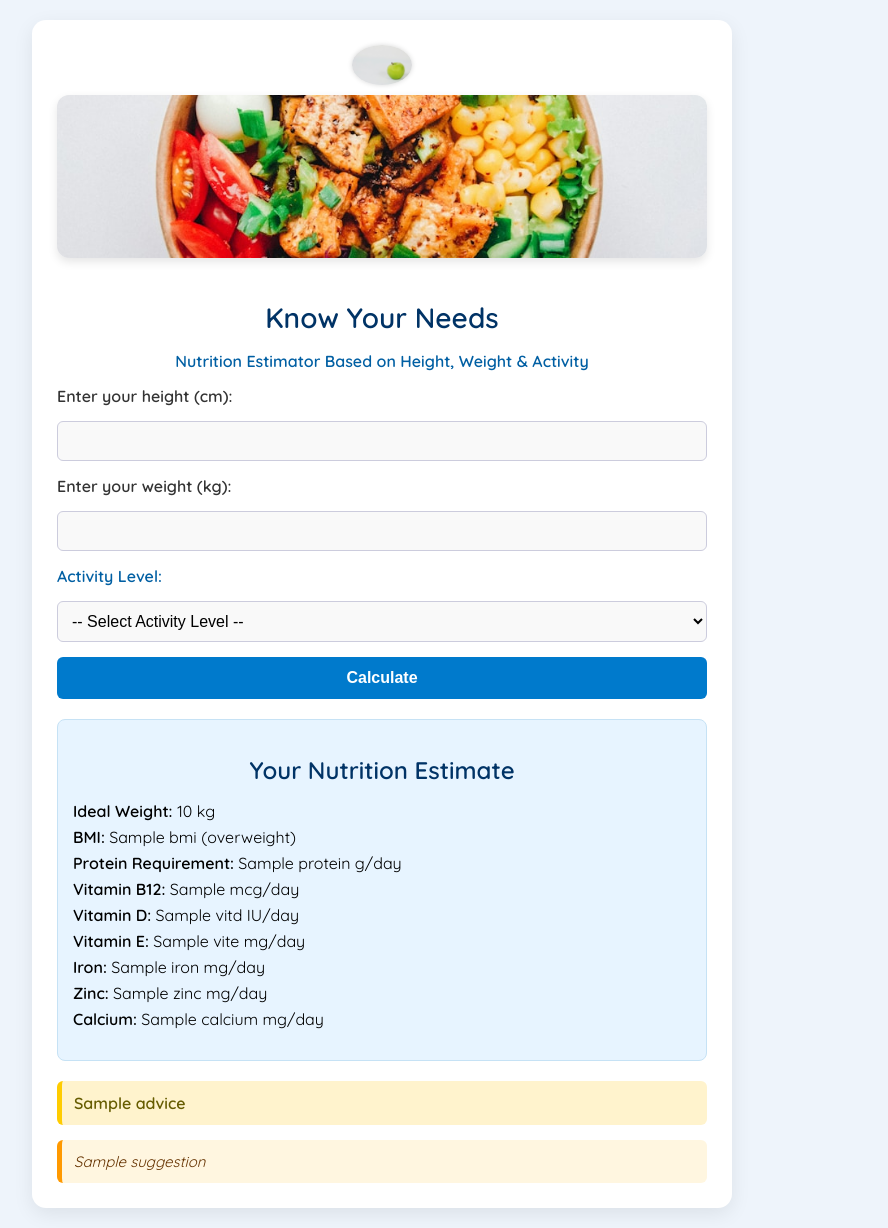
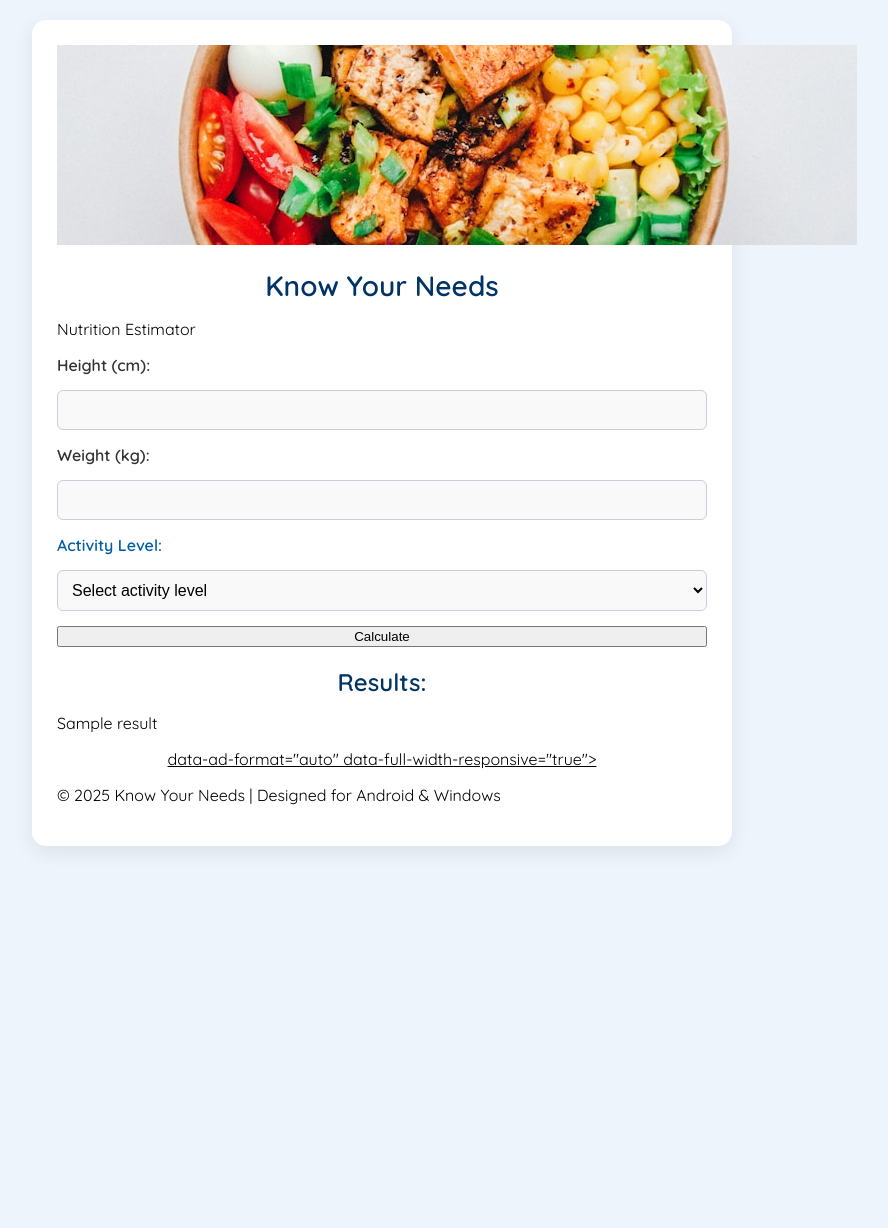
Before and after one commit to ritesh3478/know-your-needs, a Flask app: template templates/index.html in a window 1280 px wide. Shown: the whole page, without its empty margins (258-1146 px from the left). After the commit the page ends 848 px from the top, so only its background shows below. Run offline with Flask 3, Linux system fonts and the light colour scheme; the template is opened without the code that fills it: most values are stand-ins (such as "Sample title", 1, 10 or a date in 2020).

Commit message:
Updated app.py for 0.0.0.0 and new features

```diff
--- a/app.py
+++ b/app.py
@@ -2,101 +2,97 @@
 
 app = Flask(__name__)
 
-@app.route('/', methods=['GET', 'POST'])
+# Nutrient multipliers per kg (estimated average)
+NUTRIENT_RATIOS = {
+    'protein': {
+        'sedentary': 0.8,
+        'light': 1.0,
+        'moderate': 1.2,
+        'active': 1.5,
+        'athlete': 1.8
+    },
+    'vitamin_b12_mcg': 0.002,
+    'vitamin_d_iu': 10,
+    'vitamin_e_mg': 0.2,
+    'iron_mg': 0.3,
+    'zinc_mg': 0.25,
+    'calcium_mg': 12
+}
+
+def calculate_ideal_weight(height_cm):
+    return round((height_cm - 100 + (height_cm - 150) / 4), 2)
+
+def get_bmi_status(bmi):
+    if bmi < 18.5:
+        return "underweight"
+    elif 18.5 <= bmi < 25:
+        return "normal"
+    else:
+        return "overweight"
+
+@app.route("/", methods=["GET", "POST"])
 def index():
-    results = None
-
-    if request.method == 'POST':
+    result = ""
+    if request.method == "POST":
         try:
-            height = float(request.form['height'])
-            weight = float(request.form['weight'])
-            activity = request.form['activity']
+            height = float(request.form["height"])
+            weight = float(request.form["weight"])
+            activity = request.form["activity"]
 
             if height > 250 or weight > 400:
-                results = {
-                    'advice': "Your input values are beyond standard health limits. Please consult a doctor for professional guidance.",
-                    'suggestion': None
-                }
-                return render_template('index.html', results=results)
+                result = "Your height or weight exceeds standard health ranges. Please consult a healthcare provider for personalized guidance."
+                return render_template("index.html", result=result)
 
-            # Calculate Ideal Weight (Broca’s Index)
-            ideal_weight = round((height - 100) - (height - 100) * 0.1, 1)
+            height_m = height / 100
+            bmi = round(weight / (height_m ** 2), 2)
+            bmi_status = get_bmi_status(bmi)
+            ideal_weight = calculate_ideal_weight(height)
 
-            # BMI
-            height_m = height / 100
-            bmi = round(weight / (height_m ** 2), 1)
+            if bmi_status == "overweight":
+                base_weight = ideal_weight
+                weight_basis = "(based on ideal weight due to overweight)"
+            else:
+                base_weight = weight
+                weight_basis = "(based on actual weight)"
 
-            # BMI Category
-            if bmi < 18.5:
-                bmi_status = "Underweight"
-            elif 18.5 <= bmi < 25:
-                bmi_status = "Normal"
-            elif 25 <= bmi < 30:
-                bmi_status = "Overweight"
-            else:
-                bmi_status = "Obese"
+            protein_per_kg = NUTRIENT_RATIOS['protein'].get(activity, 0.8)
+            protein = round(protein_per_kg * base_weight, 2)
 
-            # Protein Requirement (based on actual/ideal weight)
-            if bmi >= 25:
-                base_weight = ideal_weight  # use ideal weight if overweight
-            else:
-                base_weight = weight  # use actual weight if underweight/normal
-
-            activity_factors = {
-                'sedentary': 0.8,
-                'light': 1.0,
-                'moderate': 1.3,
-                'active': 1.6,
-                'athlete': 1.8
+            vitamins = {
+                'Vitamin B12 (mcg)': round(NUTRIENT_RATIOS['vitamin_b12_mcg'] * base_weight, 2),
+                'Vitamin D (IU)': round(NUTRIENT_RATIOS['vitamin_d_iu'] * base_weight, 2),
+                'Vitamin E (mg)': round(NUTRIENT_RATIOS['vitamin_e_mg'] * base_weight, 2),
+                'Iron (mg)': round(NUTRIENT_RATIOS['iron_mg'] * base_weight, 2),
+                'Zinc (mg)': round(NUTRIENT_RATIOS['zinc_mg'] * base_weight, 2),
+                'Calcium (mg)': round(NUTRIENT_RATIOS['calcium_mg'] * base_weight, 2)
             }
 
-            factor = activity_factors.get(activity, 1.0)
-            protein = round(base_weight * factor, 1)
+            activity_advice = ""
+            if activity in ["sedentary", "light"]:
+                activity_advice = (
+                    "🟡 Consider increasing your physical activity for better health. "
+                    "Even 30 minutes a day of light walking can improve wellbeing."
+                )
 
-            # Other vitamins/minerals (basic adult RDA)
-            b12 = 2.4
-            vitd = 600
-            vite = 15
-            iron = 8 if gender_assumed_male() else 18
-            zinc = 11
-            calcium = 1000
+            result = (
+                f"🔍 Your BMI is {bmi} ({bmi_status}).<br>"
+                f"🎯 Ideal weight: {ideal_weight} kg<br>"
+                f"🍗 Protein needed: {protein} g {weight_basis}<br><br>"
+            )
 
-            # Advice
-            advice = None
-            suggestion = None
+            result += "<b>🔬 Suggested Micronutrients:</b><br>"
+            for nutrient, value in vitamins.items():
+                result += f"• {nutrient}: {value}<br>"
 
-            if bmi < 18.5 or bmi > 30:
-                advice = "⚠️ Your BMI indicates a health risk. Please consult a healthcare professional."
+            if bmi_status != "normal":
+                result += f"<br>⚠️ Your weight is considered {bmi_status}. Please consult a doctor or certified nutritionist for tailored advice.<br>"
 
-            if activity in ['sedentary', 'light']:
-                suggestion = "💡 Consider at least 30 minutes of moderate physical activity daily and balanced meals."
+            if activity_advice:
+                result += f"<br>{activity_advice}"
+        except Exception as e:
+            result = f"Error: {str(e)}"
 
-            results = {
-                'ideal_weight': ideal_weight,
-                'bmi': bmi,
-                'bmi_status': bmi_status,
-                'protein': protein,
-                'b12': b12,
-                'vitd': vitd,
-                'vite': vite,
-                'iron': iron,
-                'zinc': zinc,
-                'calcium': calcium,
-                'advice': advice,
-                'suggestion': suggestion
-            }
+    return render_template("index.html", result=result)
 
-        except ValueError:
-            results = {
-                'advice': "Invalid input. Please enter numerical values only.",
-                'suggestion': None
-            }
-
-    return render_template('index.html', results=results)
-
-# Optional logic — assumes male for iron requirement (can be expanded later)
-def gender_assumed_male():
-    return True
-
-if __name__ == '__main__':
+if __name__ == "__main__":
     app.run(host='0.0.0.0', port=5000, debug=True)
--- a/requirements.txt
+++ b/requirements.txt
@@ -2,7 +2,9 @@
 click==8.2.1
 colorama==0.4.6
 Flask==3.1.1
+gunicorn==23.0.0
 itsdangerous==2.2.0
 Jinja2==3.1.6
 MarkupSafe==3.0.2
+packaging==25.0
 Werkzeug==3.1.3
--- a/templates/index.html
+++ b/templates/index.html
@@ -4,36 +4,37 @@
     <meta charset="UTF-8">
     <title>Know Your Needs - Nutrition Estimator</title>
 
-    <!-- Link to your CSS -->
+    <!-- ✅ Google AdSense Script -->
+    <script async src="https://pagead2.googlesyndication.com/pagead/js/adsbygoogle.js?client=ca-pub-1080459416603256"
+        crossorigin="anonymous"></script>
+
+    <!-- ✅ Link to external CSS -->
     <link rel="stylesheet" href="{{ url_for('static', filename='style.css') }}">
 
-    <!-- Google Font -->
-    <link href="https://fonts.googleapis.com/css2?family=Quicksand:wght@400;600&display=swap" rel="stylesheet">
+    <!-- ✅ Viewport for Mobile Responsiveness -->
+    <meta name="viewport" content="width=device-width, initial-scale=1.0">
 </head>
+
 <body>
     <div class="container">
+        <!-- ✅ Header section with banner -->
+        <header>
+            <img src="{{ url_for('static', filename='images/banner.jpg') }}" alt="Banner" class="banner">
+            <h1>Know Your Needs</h1>
+            <p class="subtitle">Nutrition Estimator</p>
+        </header>
 
-        <!-- App Icon -->
-        <img src="{{ url_for('static', filename='images/icon.png') }}" alt="App Icon" class="app-icon">
+        <!-- ✅ Input form -->
+        <form method="POST">
+            <label for="height">Height (cm):</label>
+            <input type="number" name="height" step="0.1" min="50" max="250" required>
 
-        <!-- Banner Image -->
-        <img src="{{ url_for('static', filename='images/banner.jpg') }}" alt="Nutrition Banner" class="banner-image">
-
-        <!-- App Title -->
-        <h1>Know Your Needs</h1>
-        <h3>Nutrition Estimator Based on Height, Weight & Activity</h3>
-
-        <!-- Form -->
-        <form method="POST" action="/">
-            <label for="height">Enter your height (cm):</label>
-            <input type="number" name="height" id="height" min="50" max="250" required>
-
-            <label for="weight">Enter your weight (kg):</label>
-            <input type="number" name="weight" id="weight" min="20" max="400" required>
+            <label for="weight">Weight (kg):</label>
+            <input type="number" name="weight" step="0.1" min="10" max="400" required>
 
             <label for="activity">Activity Level:</label>
-            <select name="activity" id="activity" required>
-                <option value="">-- Select Activity Level --</option>
+            <select name="activity" required>
+                <option value="">Select activity level</option>
                 <option value="sedentary">Sedentary (little/no exercise)</option>
                 <option value="light">Light (1–3 days/week)</option>
                 <option value="moderate">Moderate (3–5 days/week)</option>
@@ -41,38 +42,34 @@
                 <option value="athlete">Athlete (intense training)</option>
             </select>
 
-            <input type="submit" value="Calculate">
+            <button type="submit">Calculate</button>
         </form>
 
-        <!-- Display Results -->
-        {% if results %}
-            <div class="results">
-                <h2>Your Nutrition Estimate</h2>
-                <ul>
-                    <li><strong>Ideal Weight:</strong> {{ results.ideal_weight }} kg</li>
-                    <li><strong>BMI:</strong> {{ results.bmi }} ({{ results.bmi_status }})</li>
-                    <li><strong>Protein Requirement:</strong> {{ results.protein }} g/day</li>
-                    <li><strong>Vitamin B12:</strong> {{ results.b12 }} mcg/day</li>
-                    <li><strong>Vitamin D:</strong> {{ results.vitd }} IU/day</li>
-                    <li><strong>Vitamin E:</strong> {{ results.vite }} mg/day</li>
-                    <li><strong>Iron:</strong> {{ results.iron }} mg/day</li>
-                    <li><strong>Zinc:</strong> {{ results.zinc }} mg/day</li>
-                    <li><strong>Calcium:</strong> {{ results.calcium }} mg/day</li>
-                </ul>
-            </div>
+        <!-- ✅ Results section -->
+        {% if result %}
+        <div class="result">
+            <h2>Results:</h2>
+            <p>{{ result }}</p>
+        </div>
+        {% endif %}
 
-            {% if results.advice %}
-                <div class="advice-box">
-                    {{ results.advice }}
-                </div>
-            {% endif %}
+        <!-- ✅ Google AdSense Banner Ad -->
+        <div class="ad-container">
+            <ins class="adsbygoogle"
+                style="display:block; text-align:center;"
+                data-ad-client="ca-pub-1080459416603256"
+                data-ad-slot="YOUR_SLOT_ID"  <!-- Replace this with your actual Ad Unit ID -->
+                data-ad-format="auto"
+                data-full-width-responsive="true"></ins>
+            <script>
+                (adsbygoogle = window.adsbygoogle || []).push({});
+            </script>
+        </div>
 
-            {% if results.suggestion %}
-                <div class="suggestion-box">
-                    {{ results.suggestion }}
-                </div>
-            {% endif %}
-        {% endif %}
+        <!-- ✅ Footer -->
+        <footer>
+            <p>&copy; 2025 Know Your Needs | Designed for Android & Windows</p>
+        </footer>
     </div>
 </body>
 </html>
```
